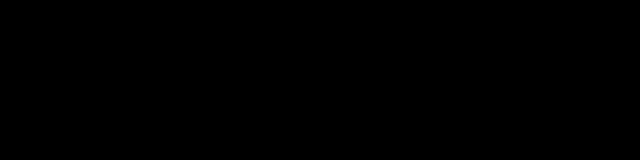
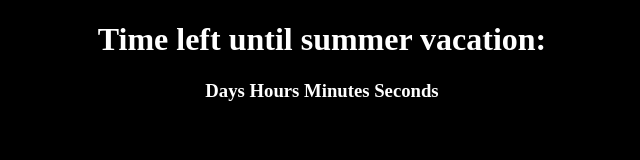
Before and after one commit to Angulorecto/js, a plain HTML site: page index.html in a window 1280 px wide. Shown: the whole page, without its empty margins (318-958 px from the left). Drawn offline with Linux system fonts and the light colour scheme.

Commit message:
Update index.html

```diff
--- a/index.html
+++ b/index.html
@@ -4,9 +4,9 @@
   <title>Time to summer break</title>
 </head>
 <body style="background-color:black;">
-  <h1 align='center'>Time left until summer vacation:</h1>
-  <h3 align='center' id="countdown"></h3>
-  <h3 align='center' id="identifyer">Days Hours Minutes Seconds</h3>
+  <h1 align='center' style="color: white;">Time left until summer vacation:</h1>
+  <h3 align='center' style="color: white;" id="countdown"></h3>
+  <h3 align='center' style="color: white;" id="identifyer">Days Hours Minutes Seconds</h3>
 
   <script>
     // Set the countdown date and time
```
